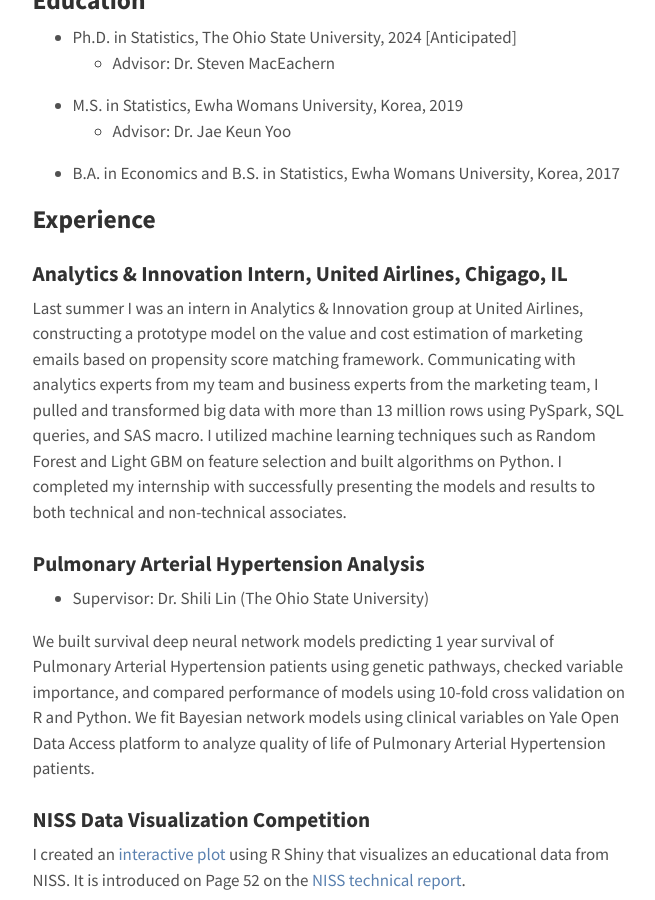
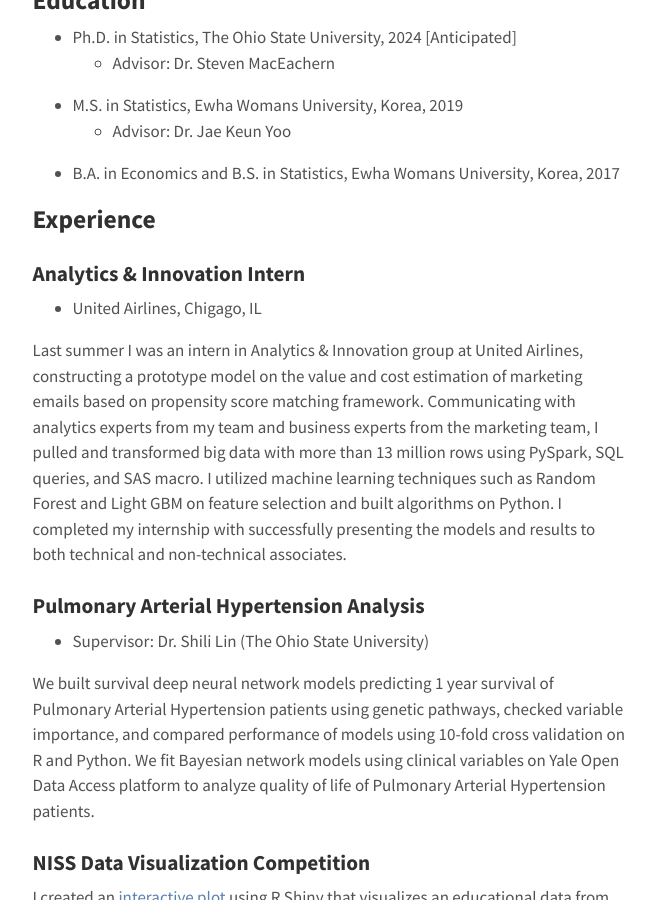
Before and after one commit to hyoin-an/hyoin-an.github.io, a Jekyll site: the page built from about.md, in a window 1280 px wide and 900 px high, scrolled down 417 px. Shown: the whole window, without its empty margins (310-965 px from the left). Built offline with Jekyll 4.4.1, drawn with Linux system fonts in a browser that asks for light colours.

```diff
--- a/about.md
+++ b/about.md
@@ -22,7 +22,8 @@ Here is my [CV](files/HyoinAn_OSU_CV_updated.pdf)!
 
 ## Experience
 
-### Analytics & Innovation Intern, United Airlines, Chigago, IL
+### Analytics & Innovation Intern
+- United Airlines, Chigago, IL
 
 Last summer I was an intern in Analytics & Innovation group at United Airlines, constructing a prototype model on the value and cost estimation of marketing emails based on propensity score matching framework. Communicating with analytics experts from my team and business experts from the marketing team, I pulled and transformed big data with more than 13 million rows using PySpark, SQL queries, and SAS macro. I utilized machine learning techniques such as Random Forest and Light GBM on feature selection and built algorithms on Python. I completed my internship with successfully presenting the models and results to both technical and non-technical associates.
 
```
